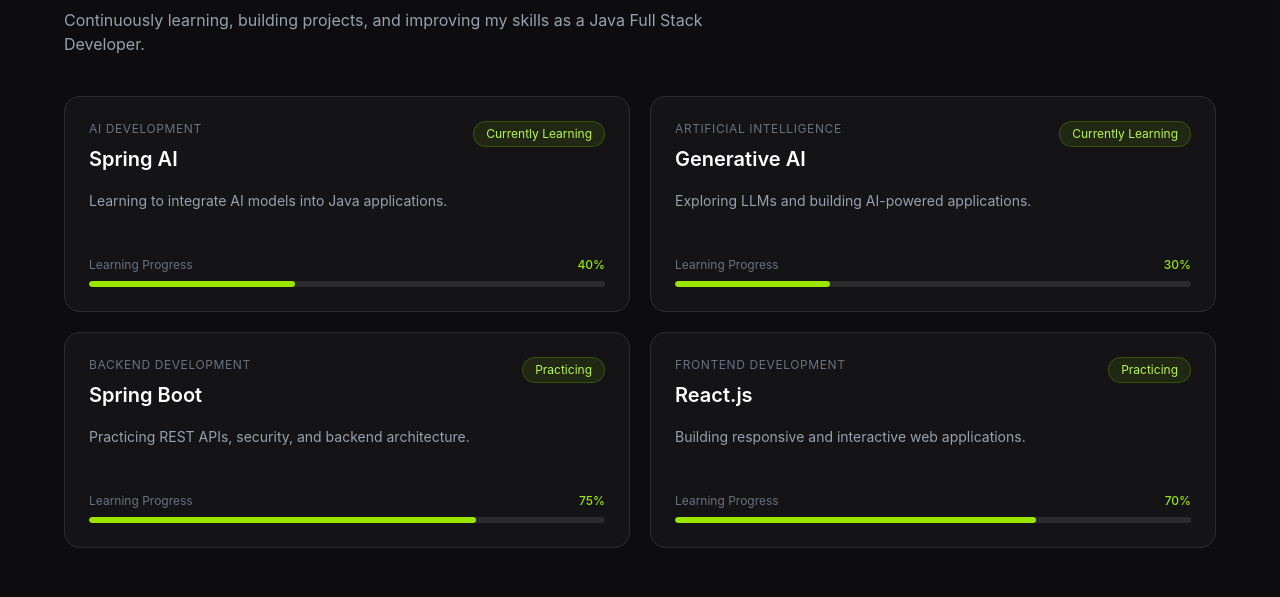
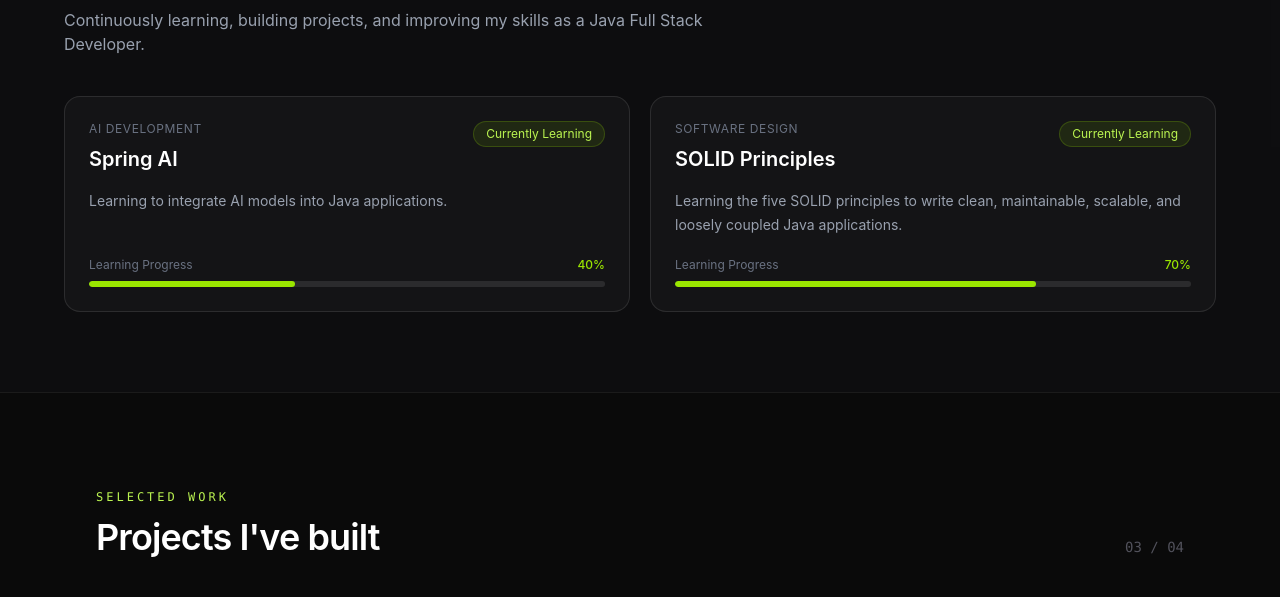
Before and after one commit to soumenKumarBera/portfolio-, a React app in the folder portfolio/: page / in a window 1280 px wide. Shown: the part 2140-2737 px from the top of the page. Built offline with nearby package versions, Linux system fonts and the light colour scheme; the HTML template or start-up script is replaced by a standard one.

Commit message:
Add SOLID Principles to learning skills

```diff
--- a/portfolio/src/Data.js
+++ b/portfolio/src/Data.js
@@ -93,26 +93,15 @@ const learningSkills = [
     progress: 40,
   },
   {
-    name: "Generative AI",
-    category: "Artificial Intelligence",
-    description: "Exploring LLMs and building AI-powered applications.",
-    status: "Currently Learning",
-    progress: 30,
-  },
-  {
-    name: "Spring Boot",
-    category: "Backend Development",
-    description: "Practicing REST APIs, security, and backend architecture.",
-    status: "Practicing",
-    progress: 75,
-  },
-  {
-    name: "React.js",
-    category: "Frontend Development",
-    description: "Building responsive and interactive web applications.",
-    status: "Practicing",
-    progress: 70,
-  },
+  name: "SOLID Principles",
+  category: "Software Design",
+  description: "Learning the five SOLID principles to write clean, maintainable, scalable, and loosely coupled Java applications.",
+  status: "Currently Learning",
+  progress: 70,
+},
+
+
+
 ];
 
 export { navItems, skillCategories, projects, socials, learningSkills };
```
